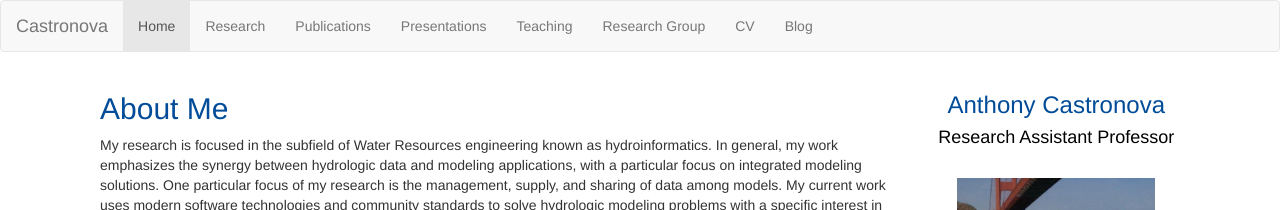
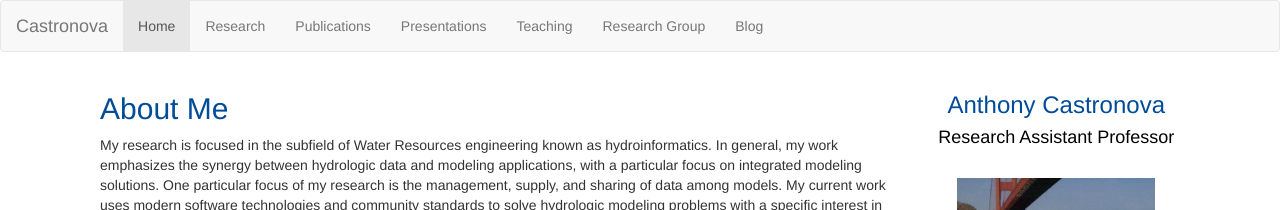
Before and after one commit to Castronova/jekyll-site, a Jekyll site: the page built from index.md, in a window 1280 px wide. Shown: the top 210 px of the page. Built offline with Jekyll 4.4.1, drawn with Linux system fonts in a browser that asks for light colours; nearby versions of some CDN libraries.

Commit message:
removed cv page

```diff
--- a/_includes/header.html
+++ b/_includes/header.html
@@ -38,6 +38,7 @@
     </div>
     <div>
       <ul class="nav navbar-nav">
+
         <!-- "current" is used to determine if the current tab is active or not  -->
         <li {% if current[1] == null %}class="active"{% endif %}><a href="/">Home</a></li>
         <li {% if current[1] == 'research' %}class="active"{% endif %}><a href="/research">Research</a></li>
@@ -45,8 +46,8 @@
         <li {% if current[1] == 'presentations' %}class="active"{% endif %}><a href="/presentations">Presentations</a></li>
         <li {% if current[1] == 'teaching' %}class="active"{% endif %}><a href="/teaching">Teaching</a></li>
         <li {% if current[1] == 'researchgroup' %}class="active"{% endif %}><a href="/researchgroup">Research Group</a></li>
-        <li {% if current[1] == 'cv' %}class="active"{% endif %}><a href="/cv">CV</a></li>
         <li {% if current[1] == 'blog' %}class="active"{% endif %}><a href="/blog">Blog</a></li>
+
       </ul>
     </div>
   </div>
```
